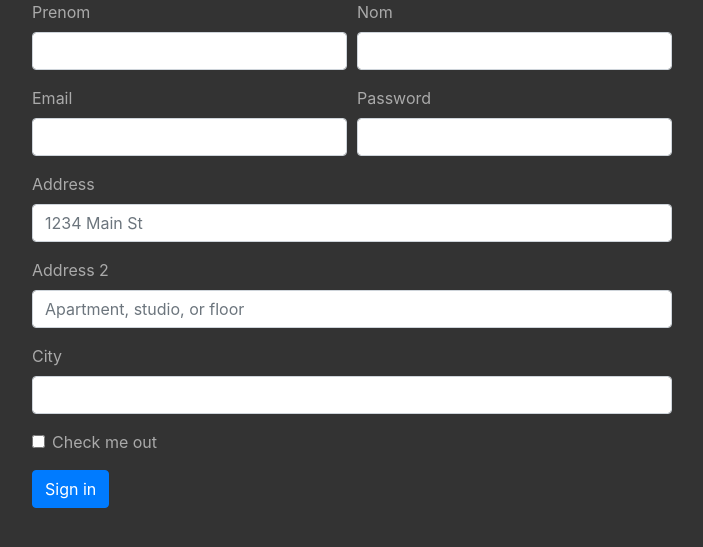
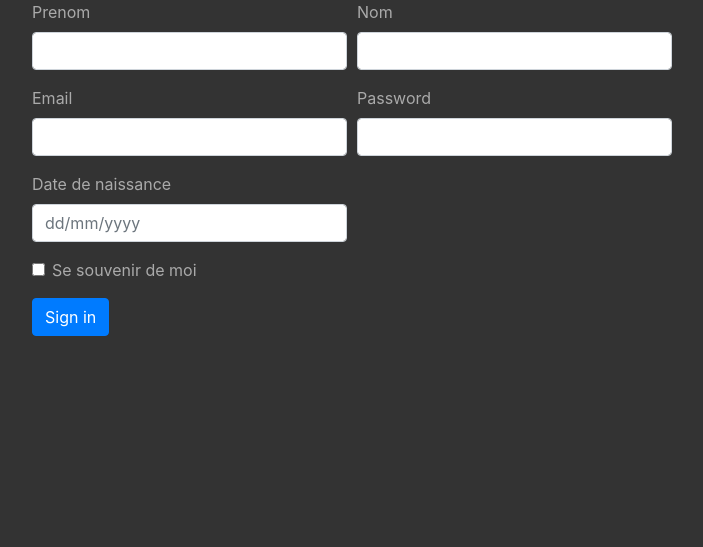
Before and after one commit to FlashHayama/HEH_Project_PHP, a PHP site: page /view/form_inscription.php in a window 1280 px wide. Shown: the top 547 px of the page, without its empty margins (288-991 px from the left). Run offline with PHP 8.4, Linux system fonts and the light colour scheme.

Commit message:
Form start

```diff
--- a/Web/src/view/form_inscription.php
+++ b/Web/src/view/form_inscription.php
@@ -4,42 +4,45 @@
 
 <form id="corp">
     <div class="form-row">
-        <div class="form-group col-md-6">
+        <div class="form-group col-md-6 mb-3">
             <label for="inputEmail4">Prenom</label>
-            <input type="text" class="form-control" id="inputEmail4">
+            <input type="text" class="form-control" id="inputEmail4" required>
         </div>
         <div class="form-group col-md-6">
             <label for="inputPassword4">Nom</label>
-            <input type="text" class="form-control" id="inputPassword4">
+            <input type="text" class="form-control" id="inputPassword4" required>
         </div>
     </div>
     <div class="form-row">
         <div class="form-group col-md-6">
             <label for="inputEmail4">Email</label>
-            <input type="email" class="form-control" id="inputEmail4">
+            <input type="email" class="form-control" id="inputEmail4" required>
+            <div class="invalid-tooltip">
+                Indiquer une adresse mail valide
+            </div>
         </div>
         <div class="form-group col-md-6">
             <label for="inputPassword4">Password</label>
-            <input type="password" class="form-control" id="inputPassword4">
+            <input type="password" class="form-control" id="inputPassword4" required>
+            <div class="invalid-tooltip">
+                Au moin une majuscule,une minuscule et un caractère spécial
+            </div>
         </div>
     </div>
-    <div class="form-group">
-        <label for="inputAddress">Address</label>
-        <input type="text" class="form-control" id="inputAddress" placeholder="1234 Main St">
-    </div>
-    <div class="form-group">
-        <label for="inputAddress2">Address 2</label>
-        <input type="text" class="form-control" id="inputAddress2" placeholder="Apartment, studio, or floor">
-    </div>
-    <div class="form-group">
-        <label for="inputCity">City</label>
-        <input type="text" class="form-control" id="inputCity">
+    <div class="form-row">
+        <div class="form-group col-md-6">
+            <label for="inputAddress">Date de naissance</label>
+            <input type="text" class="form-control" id="inputAddress" placeholder="dd/mm/yyyy" required>
+            <div class="invalid-tooltip">
+
+            </div>
+        </div>
     </div>
     <div class="form-group">
         <div class="form-check">
         <input class="form-check-input" type="checkbox" id="gridCheck">
         <label class="form-check-label" for="gridCheck">
-            Check me out
+            Se souvenir de moi
         </label>
         </div>
     </div>
--- a/Web/src/view/heater.php
+++ b/Web/src/view/heater.php
@@ -2,7 +2,7 @@
 <!doctype html>
 <html lang="fr">
   <head>
-    <title>Fonctionnement d'un ordinateur</title>
+    <title>Monter son PC</title>
     <link rel="stylesheet" href="https://stackpath.bootstrapcdn.com/bootstrap/4.4.1/css/bootstrap.min.css" integrity="sha384-Vkoo8x4CGsO3+Hhxv8T/Q5PaXtkKtu6ug5TOeNV6gBiFeWPGFN9MuhOf23Q9Ifjh" crossorigin="anonymous">
     <link rel="stylesheet" href="css/css.css">
     <script src="https://code.jquery.com/jquery-3.4.1.slim.min.js" integrity="sha384-J6qa4849blE2+poT4WnyKhv5vZF5SrPo0iEjwBvKU7imGFAV0wwj1yYfoRSJoZ+n" crossorigin="anonymous"></script>
--- a/Web/src/view/template.php
+++ b/Web/src/view/template.php
@@ -26,7 +26,9 @@
 <section id=corp>
     <?php
         if ($_GET['value'] == 'mother' || $_GET['value'] == 'home')
+        {
             mother();
+        }
         else if ($ifExists)
         {
             component();
```
